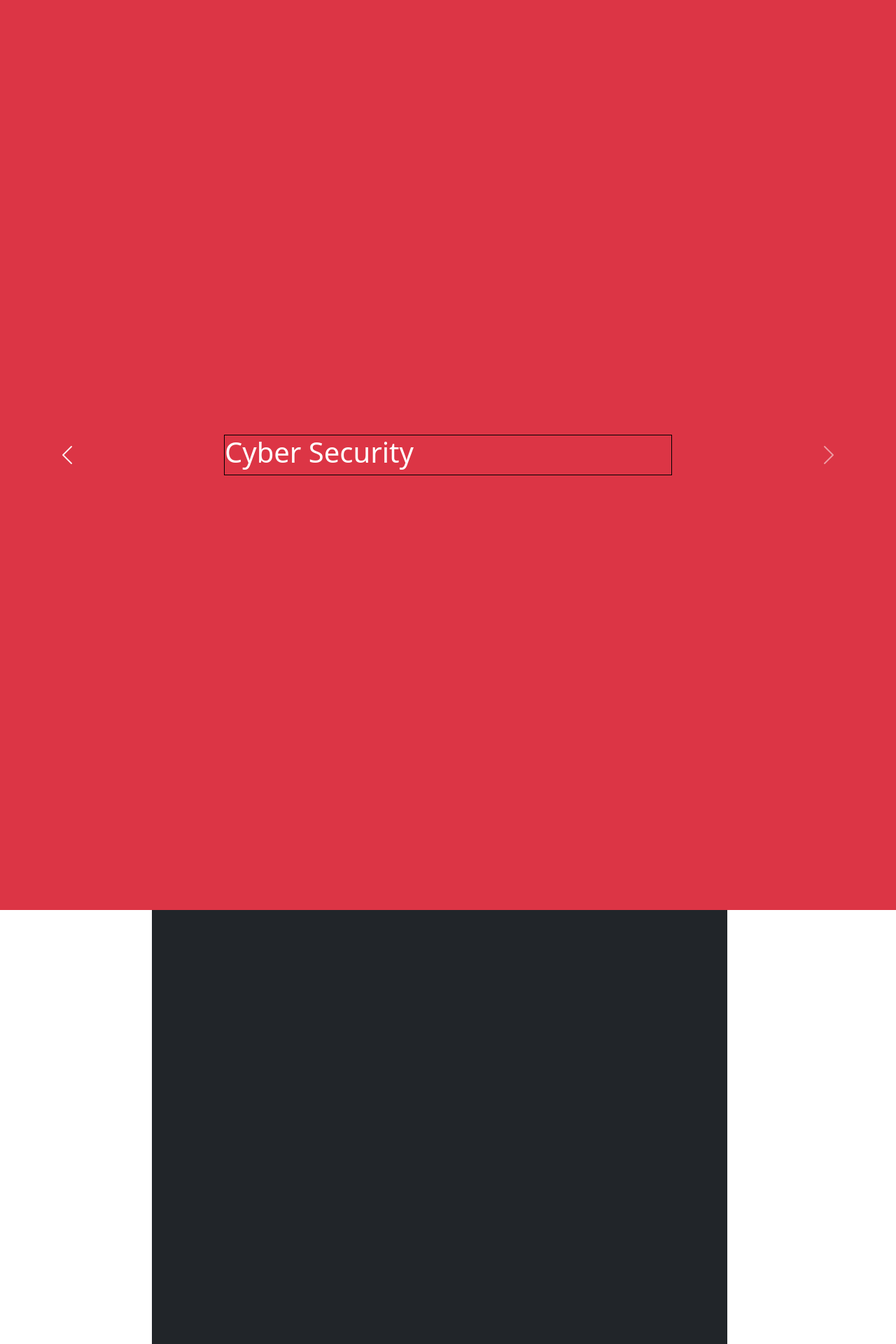
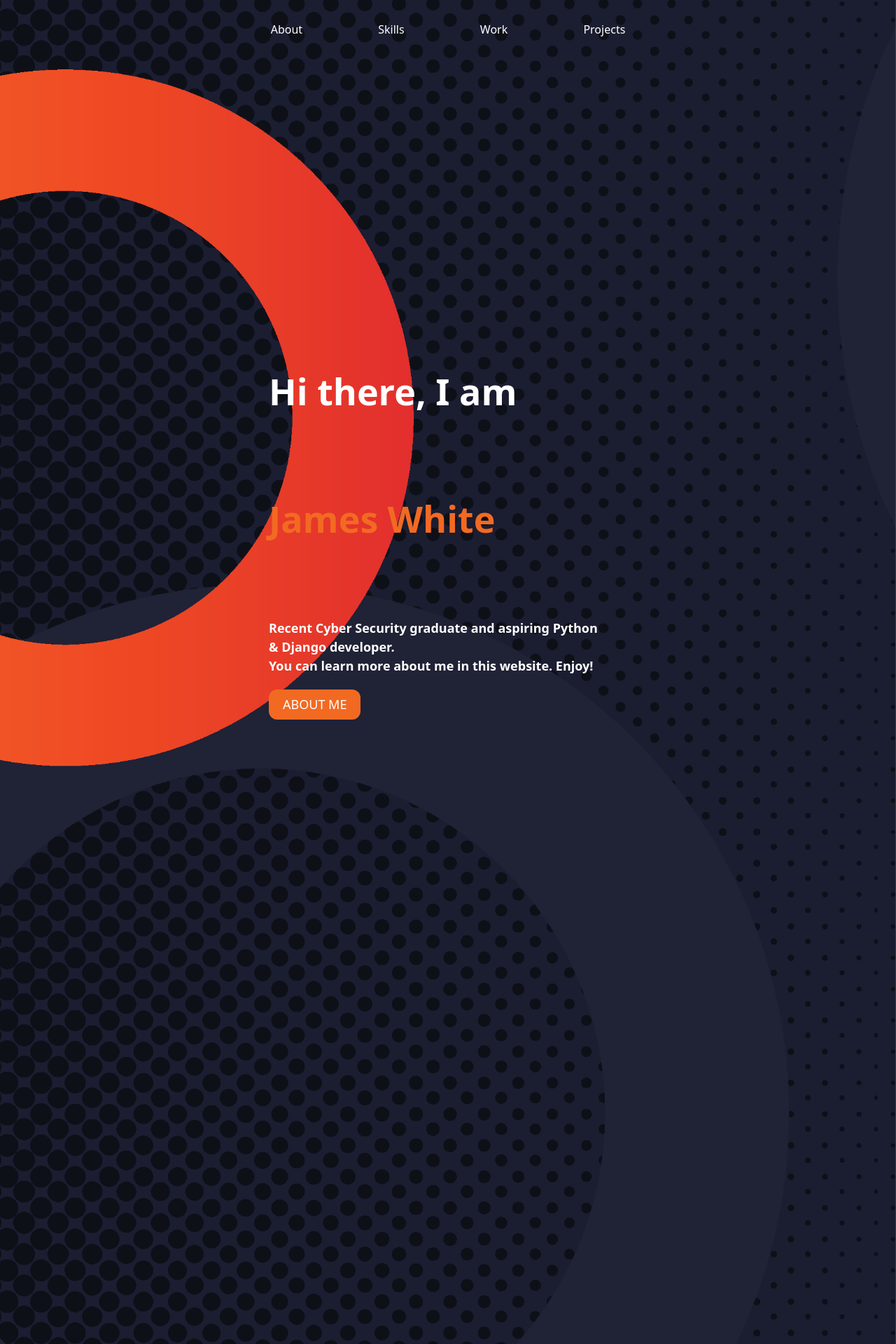
Before and after one commit to ClassicSmej/jwhite96, a Django app: page / in a window 1280 px wide. Shown: the top 1920 px of the page at 70% size. Run offline with Django 3.2, Linux system fonts and the light colour scheme; some libraries are stand-ins or nearby versions.

Commit message:
Move of rota application and profile website changes

```diff
--- a/Driver Rota Application/application/csv.py
+++ /dev/null
@@ -1,4 +0,0 @@
-import pandas
-
-df = pandas.read_csv('drivers.csv')
-print(df)
--- a/Website/Application/static/css/style.css
+++ b/Website/Application/static/css/style.css
@@ -3,20 +3,170 @@
 html, main, body {
     height: 100%;
     margin: 0;
+    overflow-x: hidden;
+    scroll-behavior: smooth;
 }
 
-#carousel {
-    height: 50vh;
-    color: white;
+a:link {
+    color: #f26a22;
+    text-decoration: none;
 }
 
-#carousel-item {
-    height: 100%;
-    align-content: center;
+/* Navbar */
+#navbar {
+    position: fixed;
+    top: 0;
+    width: 100%;
+    text-align: center;
+    padding: 30px 50px;
+    z-index: 1;
 }
 
-#carousel-text {
-    margin: auto;
-    width: 50%;
-    border: solid black 1px;
+#nav-link {
+    color: white;
+    font-size: 16px;
+    padding: 2vh;
+    font-weight: 500;
 }
+
+#nav-link:hover {
+    color: #f26a22;
+}
+
+/* Buttons */
+#button {
+    color: white;
+    font-size: 18px;
+    font-weight: 500;
+    border-radius: 12px;
+    border: none;
+    padding: 8px 20px;
+    margin-top: 20px;
+    background-color: #f26a22;
+}
+
+#button:hover {
+    background-color: #ef4d24;
+}
+
+/* Home Section */
+#home {
+    background-image: url("../images/vector.png");
+    width: 100%;
+    height: 100vh;
+    position: relative;
+    background-size: cover;
+    background-attachment: fixed;
+    background-repeat: no-repeat;
+    z-index: 1;
+}
+
+#intro {
+    top: 0;
+    width: 67%;
+    position: absolute;
+    padding-top: 18vh;
+    padding-left: 30vw;
+    text-align: left;
+}
+
+#intro-heading {
+    color: white;
+    font-size: 52px;
+    font-weight: 750;
+    cursor: text;
+    line-height: 7vh;
+}
+
+#intro-text {
+    color: white;
+    font-size: 18px;
+    font-weight: 750;
+    cursor: text;
+    margin-top: 2vh;
+}
+
+/* Section Headings */
+#heading {
+    color: white;
+    text-align: center;
+    padding: 5vh;
+    font-size: 52px;
+    font-weight: 750;
+}
+
+/* About Section */
+#about {
+    background-image: url("../images/vector.png");
+    width: 100%;
+    height: 100vh;
+    position: relative;
+    background-size: cover;
+    background-attachment: fixed;
+    background-repeat: no-repeat;
+}
+
+#bio-heading {
+    color: #f26a22;
+    font-size: 28px;
+    font-weight: 750;
+    border-bottom: solid 2px #f26a22
+}
+
+#bio-col {
+    display: flex;
+    align-items: center;
+    justify-content: center;
+}
+
+#bio-col img {
+    border-radius: 24px;
+    display: inline-block;
+    box-shadow: 0 8px 10px 0 rgba(0, 0, 0, 0.2);
+    transition: 0.3s;
+    height: 400px;
+    width: 400px;
+}
+
+#bio-content {
+    color: white;
+    font-size: 18px;
+    font-weight: 500;
+    cursor: text;
+    background-color: #202236;
+    box-shadow: 0 8px 10px 0 rgba(0, 0, 0, 0.2);
+    transition: 0.3s;
+    border-radius: 12px;
+    padding: 5vh;
+}
+
+
+#table-container {
+    padding-left: 5vh;
+    padding-right: 3vh;
+}
+
+#table {
+    padding-top: 4vh;
+    padding-bottom: 5vh;
+    border-top: solid 2px #6c757d;
+    border-bottom: solid 2px #6c757d;
+    color: #343a40;
+    font-size: 18px;
+    font-weight: 750;
+    display: inline-block;
+}
+
+#table td {
+    padding-right: 5vh;
+}
+
+/* Skills Section */
+#skills {
+    background-image: url("../images/vector.png");
+    height: 100vh;
+    width: 100%;
+    background-size: cover;
+    background-attachment: fixed;
+    background-repeat: no-repeat;
+}
--- a/Website/Application/templates/base.html
+++ b/Website/Application/templates/base.html
@@ -8,6 +8,7 @@
     <link href="https://cdn.jsdelivr.net/npm/bootstrap@5.0.2/dist/css/bootstrap.min.css" rel="stylesheet"
           integrity="sha384-EVSTQN3/azprG1Anm3QDgpJLIm9Nao0Yz1ztcQTwFspd3yD65VohhpuuCOmLASjC" crossorigin="anonymous">
     <link rel="stylesheet" href="//code.jquery.com/ui/1.12.1/themes/base/jquery-ui.css">
+    <link href='https://fonts.googleapis.com/css?family=Montserrat' rel='stylesheet'>
     <script src="https://ajax.googleapis.com/ajax/libs/jquery/3.5.1/jquery.min.js"></script>
     <script src="https://cdn.jsdelivr.net/npm/bootstrap@5.0.2/dist/js/bootstrap.bundle.min.js"
             integrity="sha384-MrcW6ZMFYlzcLA8Nl+NtUVF0sA7MsXsP1UyJoMp4YLEuNSfAP+JcXn/tWtIaxVXM"
@@ -15,11 +16,6 @@
     <meta name="viewport" content="width=device-width, initial-scale=1.0">
 
 </head>
-
-<!-- Navbar -->
-<header>
-
-</header>
 
 <body>
 
--- a/Website/Application/templates/index.html
+++ b/Website/Application/templates/index.html
@@ -1,47 +1,86 @@
 {% extends 'base.html' %}
-
+{% load static %}
 {% block body %}
 
-    <div id="carousel" class="carousel slide" data-bs-ride="carousel">
-        <div class="carousel-inner h-100">
-            <div id="carousel-item" class="carousel-item bg-danger active">
-                <div id="carousel-text">
-                    <h1>Cyber Security</h1>
+    <div id="home">
+        <!-- Navbar -->
+        <nav id="navbar">
+            <div id="nav-items">
+                <a id="nav-link" href="#about">About</a>
+                <a id="nav-link" href="#skills">Skills</a>
+                <a id="nav-link" href="#work">Work</a>
+                <a id="nav-link" href="#projects">Projects</a>
+            </div>
+        </nav>
+        <div id="intro">
+            <div id="intro-heading">
+                <label id="intro-welcome">Hi there, I am</label><br>
+                <label style="color: #f26a22;">James White</label>
+            </div>
+            <div id="intro-text">Recent Cyber Security graduate and aspiring Python & Django
+                developer.<br>You can learn more about me in this website. Enjoy!
+            </div>
+            <button id="button" onclick="document.location='#about'">ABOUT ME</button>
+        </div>
+    </div>
+
+    <div id="about">
+        <div class="row h-100">
+            <div id="bio-col" class="col">
+                <div style="padding: 5vh;">
+                    <img src="{% static 'images/profile.png' %}" alt="Not Found">
                 </div>
-            </div>
-            <div id="carousel-item" class="carousel-item bg-success">
-                <div id="carousel-text">
-                    <h1>Networking</h1>
+                <div id="bio" style="width: 40%">
+                    <div id="bio-content">
+                        <div id="bio-heading">
+                            About Me
+                        </div>
+                        <p style="padding-top: 2vh">
+                            <label style="font-size: 20px; font-weight: 750">I'm James, a Cyber Security graduate from
+                                the University of
+                                Plymouth currently looking to secure roles in Python and Django Development.</label>
+                            <br><br>
+                            I've been working in logistics for over eight years but wanted more of challenge for my
+                            future
+                            career. That's when I stumbled across Cisco Networking and it immediately sparked my
+                            interest. I
+                            self-taught myself the CCNA syllabus and passed the Cisco CCENT exam before
+                            university.
+                            <br><br>
+                            Not going to lie, at the start of my degree I hated programming! I just couldn't get my head
+                            around it. Until one day I was fighting with ... uhh I mean building a Java application and
+                            it all just clicked. For the first time I enjoyed programming and wanted to learn more.
+                            <br><br>
+                            During my final year I loved working with Python and Django to build websites. I
+                            self-studied
+                            <label style="color: #f26a22; font-weight: 750">Python, HTML, CSS, JS, Jquery and the Django
+                                Web Framework</label> and have since built multiple Django
+                            sites for myself including my final year project (<a
+                                href="http://ec2-18-169-21-1.eu-west-2.compute.amazonaws.com" target="_blank">NetManager</a>) and this
+                            site.<br>
+                        </p>
+                    </div>
                 </div>
-            </div>
-            <div id="carousel-item" class="carousel-item bg-info">
-                <div id="carousel-text">
-                    <h1>Programming</h1>
-                </div>
+
             </div>
         </div>
-        <button class="carousel-control-prev" type="button" data-bs-target="#carousel"
-                data-bs-slide="prev">
-            <span class="carousel-control-prev-icon" aria-hidden="true"></span>
-            <span class="visually-hidden">Previous</span>
-        </button>
-        <button class="carousel-control-next" type="button" data-bs-target="#carousel"
-                data-bs-slide="next">
-            <span class="carousel-control-next-icon" aria-hidden="true"></span>
-            <span class="visually-hidden">Next</span>
-        </button>
     </div>
 
-    <div class="row container-fluid h-100">
-        <div class="col-2">
+    <div id="skills">
+        <div id="heading">
+            Skills
+        </div>
+    </div>
 
+    <div id="work">
+        <div id="heading">
+            Work Experience
         </div>
-        <div class="col-8 bg-dark">
+    </div>
 
-
-        </div>
-        <div class="col-2">
-
+    <div id="projects">
+        <div id="heading">
+            Projects
         </div>
     </div>
 
```
Also changed, not shown: Driver Rota Application/application/Drivers.py (deleted, +0 -39 lines), Driver Rota Application/application/main.py (deleted, +0 -110 lines), Driver Rota Application/README.md (deleted), Website/Application/static/images/intro.png (added), Website/Application/static/images/profile.png (added), Website/Application/static/images/program.jpg (deleted), Website/Application/static/images/test1.png (added), Website/Application/static/images/vector.png (added), 2 other files.
